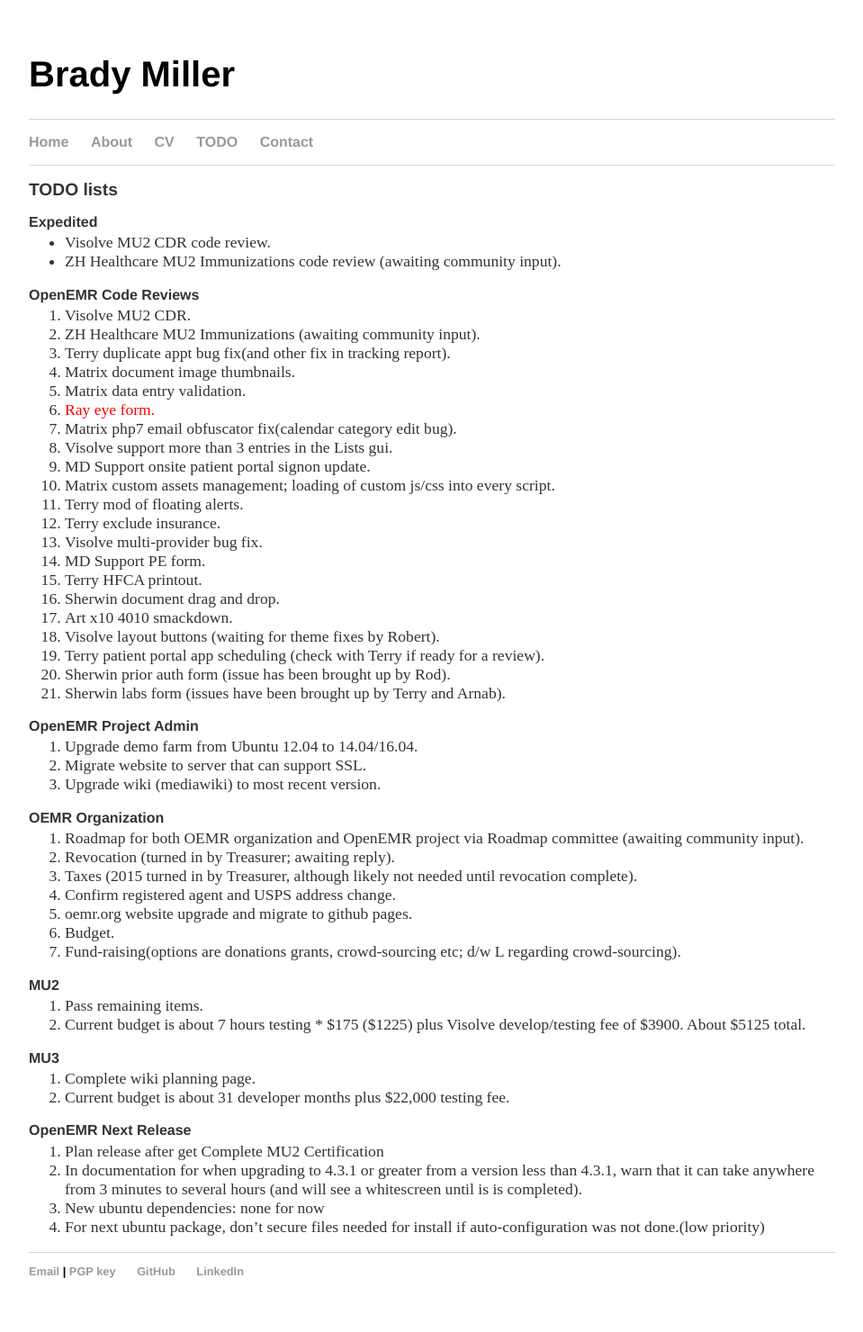
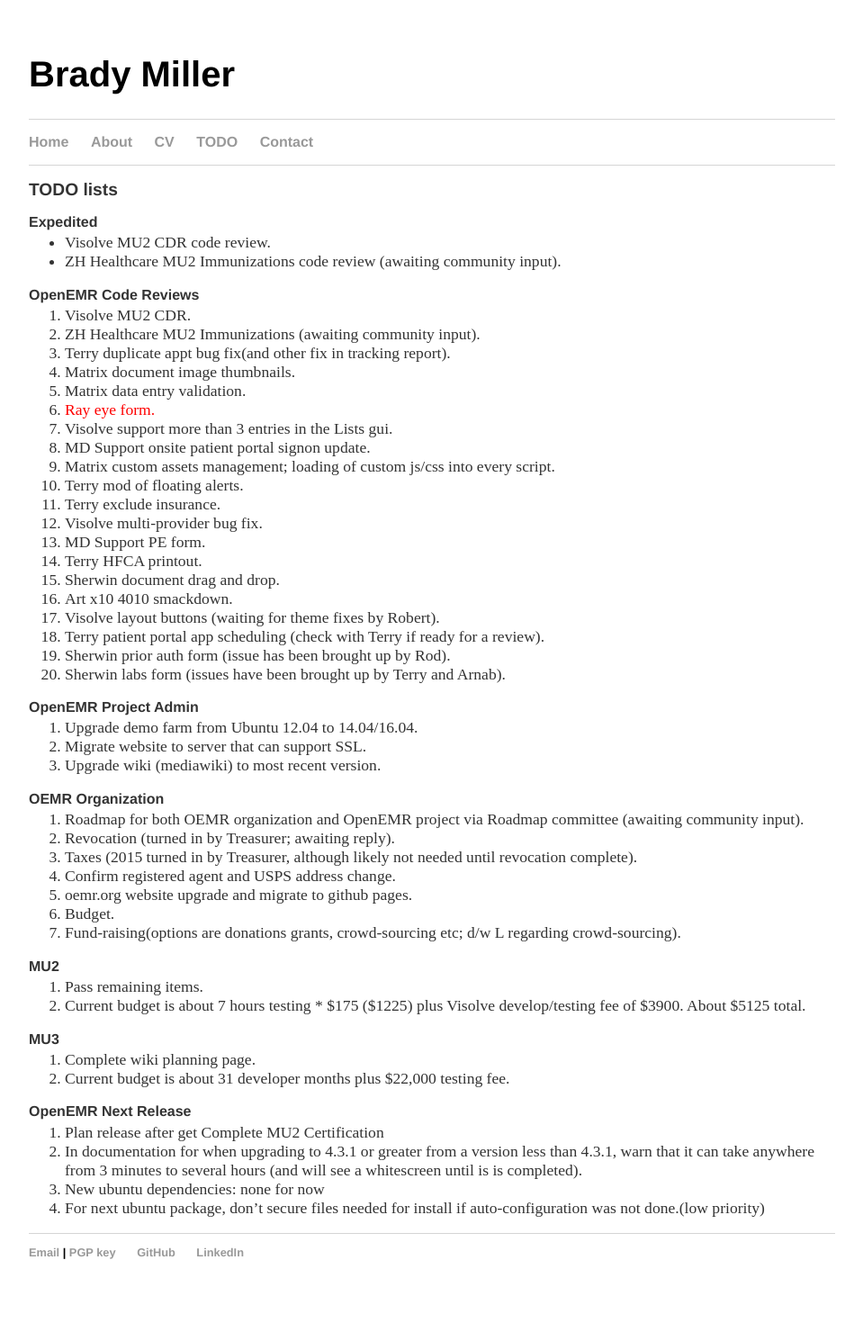
Before and after one commit to bradymiller/bradymiller.github.io, a Jekyll site: the page built from todo/index.md, in a window 1280 px wide. Shown: the whole page at 90% size, without its empty margins (160-1119 px from the left). Built offline with Jekyll 4.4.1, drawn with Linux system fonts in a browser that asks for light colours; after the commit the page ends 1459 px from its top, so only the background shows below that.

Commit message:
Update todo list

```diff
--- a/todo/index.md
+++ b/todo/index.md
@@ -14,7 +14,6 @@
 1. Matrix document image thumbnails.
 1. Matrix data entry validation.
 1. <span style="color: red">Ray eye form.</span>
-1. Matrix php7 email obfuscator fix(calendar category edit bug).
 1. Visolve support more than 3 entries in the Lists gui.
 1. MD Support onsite patient portal signon update.
 1. Matrix custom assets management; loading of custom js/css into every script.
```
